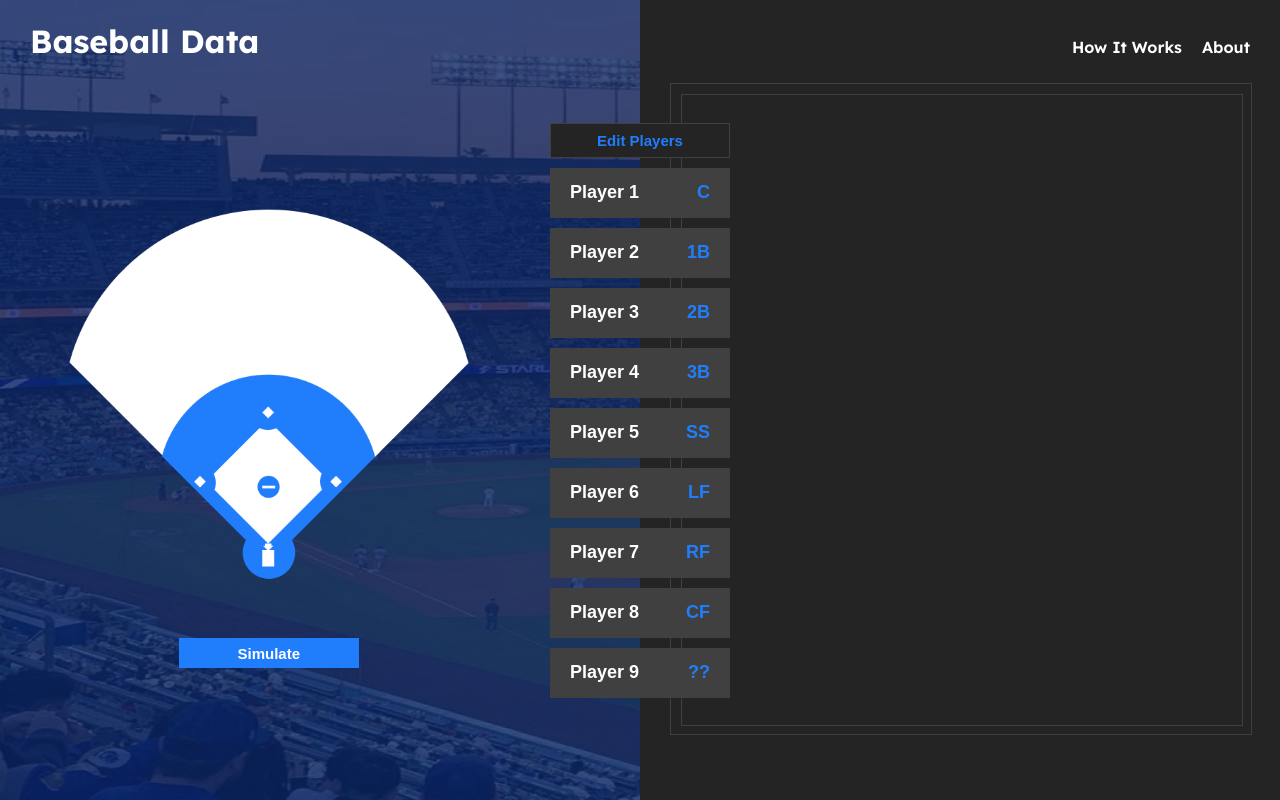
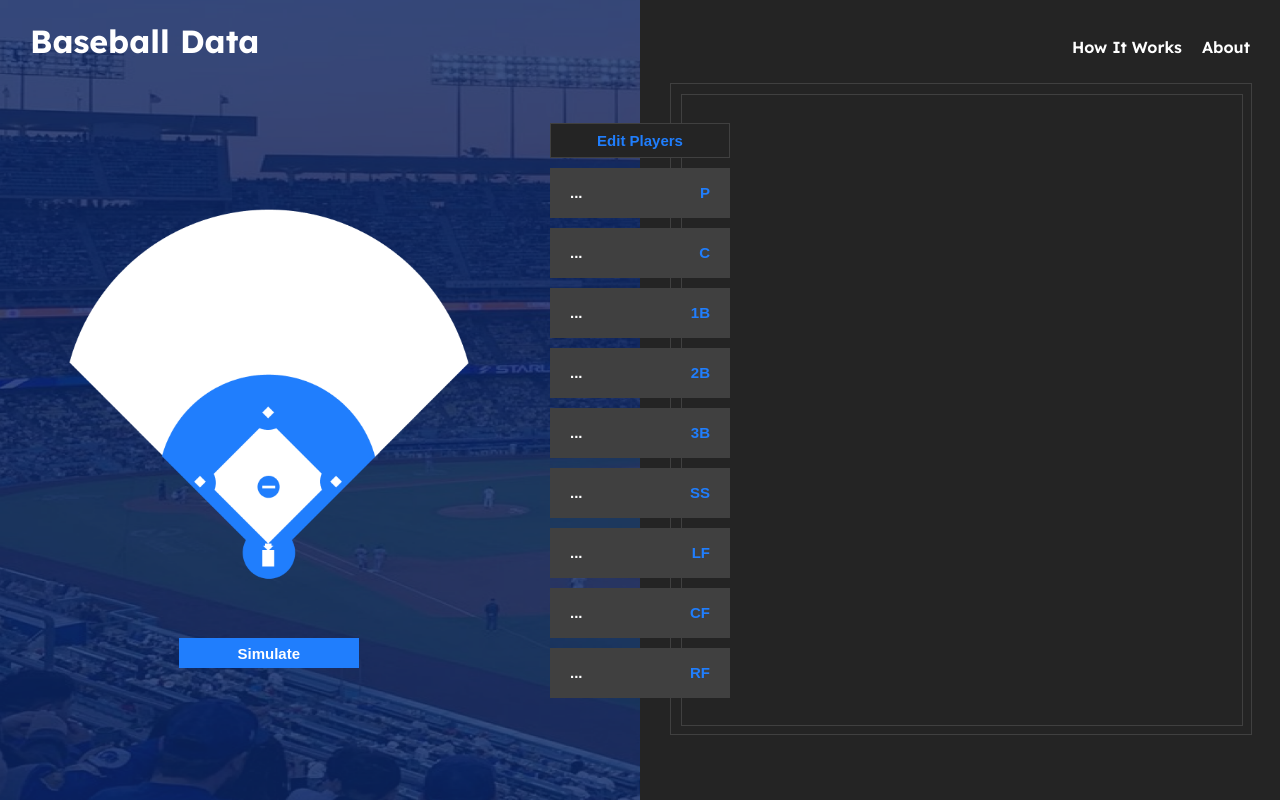
Before and after one commit to tsaichenlin/smt, a React (Create React App) app: page /sim in a window 1280 px wide. Built offline with nearby package versions, Linux system fonts and the light colour scheme.

Commit message:
Add select player feature

```diff
--- /dev/null
+++ b/src/GlobalContext.js
@@ -0,0 +1,23 @@
+import { createContext, useState } from "react";
+
+export const GlobalContext = createContext();
+
+export const GlobalProvider = ({ children }) => {
+  const [globalPlayers, setGlobalPlayers] = useState({
+    Pitcher: { name: "...", id: "" },
+    Catcher: { name: "...", id: "" },
+    First: { name: "...", id: "" },
+    Second: { name: "...", id: "" },
+    Third: { name: "...", id: "" },
+    Shortstop: { name: "...", id: "" },
+    Left: { name: "...", id: "" },
+    Center: { name: "...", id: "" },
+    Right: { name: "...", id: "" },
+  });
+
+  return (
+    <GlobalContext.Provider value={{ globalPlayers, setGlobalPlayers }}>
+      {children}
+    </GlobalContext.Provider>
+  );
+};
--- a/src/components/PlayerButton.js
+++ b/src/components/PlayerButton.js
@@ -6,7 +6,7 @@ const Button = styled.button`
   background-color: var(--gray);
   font-weight: 800;
   padding: 0px 20px;
-  font-size: 18px;
+  font-size: 16px;
   border: none;
 
   display: flex;
@@ -20,6 +20,8 @@ const Button = styled.button`
   p {
     padding: 0;
     margin: 0;
+    font-size: 15px;
+    text-align: left;
   }
 `;
 
--- a/src/components/SearchCard.js
+++ b/src/components/SearchCard.js
@@ -1,6 +1,7 @@
 import styled from "styled-components";
 import photoPlaceHolder from "../images/photoPlaceHolder.webp";
-import { useState } from "react";
+import { useState, useContext } from "react";
+import { GlobalContext } from "../GlobalContext";
 
 const Card = styled.div`
   background-color: var(--dark-blue);
@@ -66,6 +67,7 @@ const DropdownContent = styled.div`
   z-index: 1;
   display: ${(props) => (props.show ? "block" : "none")};
   width: 100%;
+  padding: 5px 0;
   background-color: var(--white);
 `;
 const Option = styled.button`
@@ -74,7 +76,7 @@ const Option = styled.button`
   width: 100%;
   z-index: 2;
   border: none;
-  height: ${(props) => (props.first || props.last ? "25px" : "20px")};
+  height: 20px;
   text-align: center;
   box-shadow: none;
   color: var(--blue);
@@ -89,6 +91,8 @@ const Option = styled.button`
 
 function SearchCard({ player }) {
   const [dropdownOpen, setDropdownOpen] = useState(false);
+  const { globalPlayers, setGlobalPlayers } = useContext(GlobalContext);
+
   const generateSecondary = (positions) => {
     if (positions) {
       return positions
@@ -104,6 +108,14 @@ function SearchCard({ player }) {
   };
   const handleMouseLeave = () => {
     setDropdownOpen(false);
+  };
+
+  const handleSelectPlayer = (position) => () => {
+    const playerName = player.first_name + " " + player.last_name;
+    setGlobalPlayers((prevPlayers) => ({
+      ...prevPlayers,
+      [position]: { name: playerName, id: player.player_id },
+    }));
   };
 
   return (
@@ -123,15 +135,19 @@ function SearchCard({ player }) {
       <Dropdown onMouseLeave={handleMouseLeave}>
         <DropdownButton onClick={toggleDropdown}>Select</DropdownButton>
         <DropdownContent show={dropdownOpen}>
-          <Option first>Pitcher</Option>
-          <Option>Catcher</Option>
-          <Option>1st Base</Option>
-          <Option>2nd Base</Option>
-          <Option>3rd Base</Option>
-          <Option>Shortstop</Option>
-          <Option>Left Field</Option>
-          <Option>Center Field</Option>
-          <Option last>Right Field</Option>
+          <Option first onClick={handleSelectPlayer("Pitcher")}>
+            Pitcher
+          </Option>
+          <Option onClick={handleSelectPlayer("Catcher")}>Catcher</Option>
+          <Option onClick={handleSelectPlayer("First")}>1st Base</Option>
+          <Option onClick={handleSelectPlayer("Second")}>2nd Base</Option>
+          <Option onClick={handleSelectPlayer("Third")}>3rd Base</Option>
+          <Option onClick={handleSelectPlayer("Shortstop")}>Shortstop</Option>
+          <Option onClick={handleSelectPlayer("Left")}>Left Field</Option>
+          <Option onClick={handleSelectPlayer("Center")}>Center Field</Option>
+          <Option onClick={handleSelectPlayer("Right")} last>
+            Right Field
+          </Option>
         </DropdownContent>
       </Dropdown>
     </Card>
--- a/src/index.css
+++ /dev/null
@@ -1,10 +0,0 @@
-body {
-  margin: 0;
-  -webkit-font-smoothing: antialiased;
-  -moz-osx-font-smoothing: grayscale;
-}
-
-code {
-  font-family: source-code-pro, Menlo, Monaco, Consolas, "Courier New",
-    monospace;
-}
--- a/src/index.js
+++ b/src/index.js
@@ -1,11 +1,13 @@
 import React from "react";
 import ReactDOM from "react-dom/client";
-import "./index.css";
 import App from "./App";
+import { GlobalProvider } from "./GlobalContext";
 
 const root = ReactDOM.createRoot(document.getElementById("root"));
 root.render(
   <React.StrictMode>
-    <App />
+    <GlobalProvider>
+      <App />
+    </GlobalProvider>
   </React.StrictMode>
 );
--- a/src/pages/Simulator.js
+++ b/src/pages/Simulator.js
@@ -1,5 +1,6 @@
 import styled from "styled-components";
-import { useEffect, useState } from "react";
+import { useEffect, useState, useContext } from "react";
+import { GlobalContext } from "../GlobalContext";
 
 import Nav from "../components/Nav";
 import SimButton from "../components/SimButton";
@@ -125,6 +126,7 @@ const SearchSection = styled.div`
 function Simulator() {
   const [editMode, setEditMode] = useState(false);
   const [searchInput, setSearchInput] = useState("");
+  const { globalPlayers, setGlobalPlayers } = useContext(GlobalContext);
 
   const enterEditMode = () => {
     setEditMode(true);
@@ -153,15 +155,15 @@ function Simulator() {
 
       <TeamSection>
         <EditButton onClick={enterEditMode} />
-        <PlayerButton name="Player 1" position="C" />
-        <PlayerButton name="Player 2" position="1B" />
-        <PlayerButton name="Player 3" position="2B" />
-        <PlayerButton name="Player 4" position="3B" />
-        <PlayerButton name="Player 5" position="SS" />
-        <PlayerButton name="Player 6" position="LF" />
-        <PlayerButton name="Player 7" position="RF" />
-        <PlayerButton name="Player 8" position="CF" />
-        <PlayerButton name="Player 9" position="??" />{" "}
+        <PlayerButton name={globalPlayers.Pitcher.name} position="P" />
+        <PlayerButton name={globalPlayers.Catcher.name} position="C" />
+        <PlayerButton name={globalPlayers.First.name} position="1B" />
+        <PlayerButton name={globalPlayers.Second.name} position="2B" />
+        <PlayerButton name={globalPlayers.Third.name} position="3B" />
+        <PlayerButton name={globalPlayers.Shortstop.name} position="SS" />
+        <PlayerButton name={globalPlayers.Left.name} position="LF" />
+        <PlayerButton name={globalPlayers.Center.name} position="CF" />
+        <PlayerButton name={globalPlayers.Right.name} position="RF" />
       </TeamSection>
       {editMode && (
         <EditPanel>
```
Also changed, not shown: src/pages/sections/TeamSection.js (deleted, +0 -28 lines).
